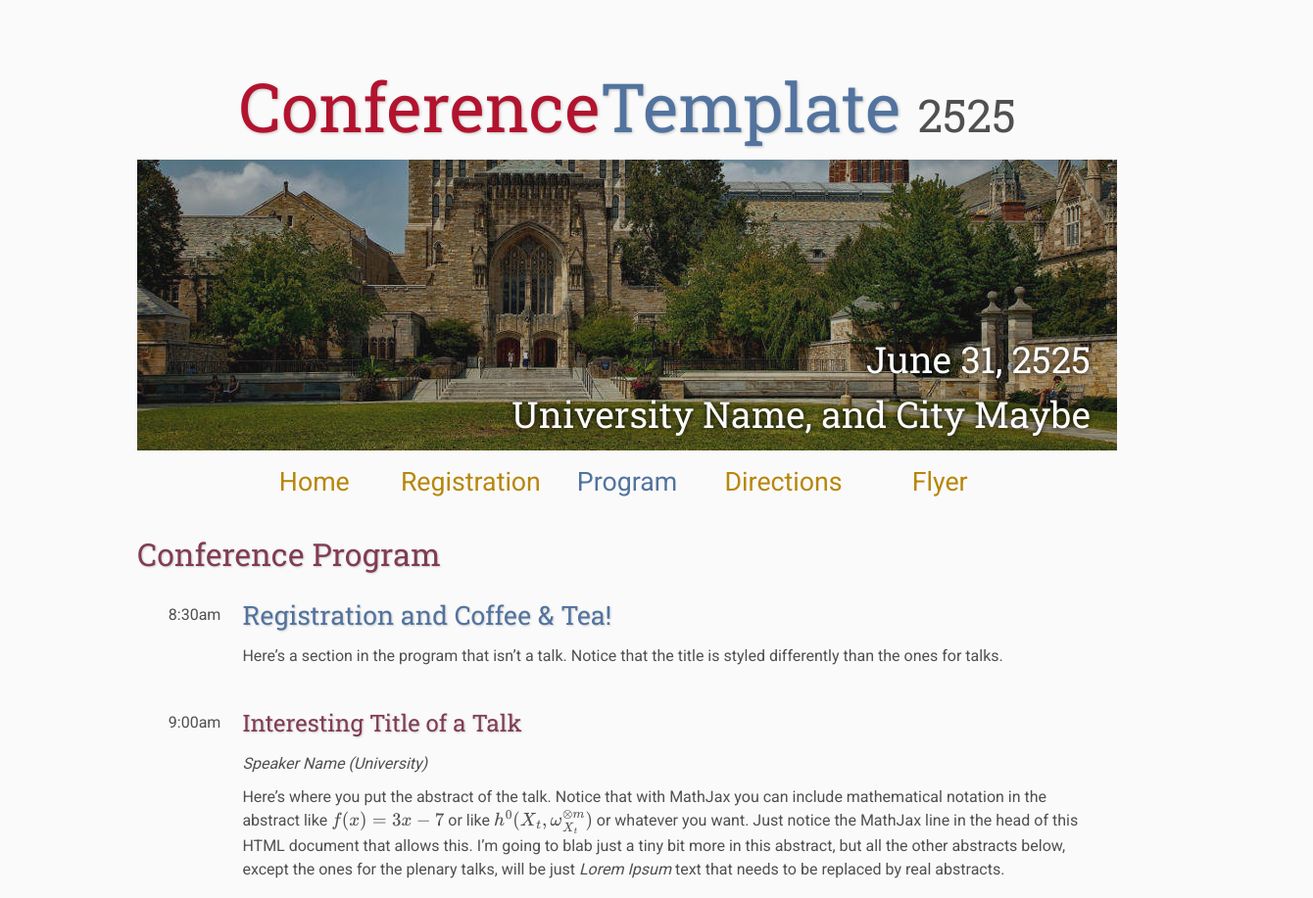
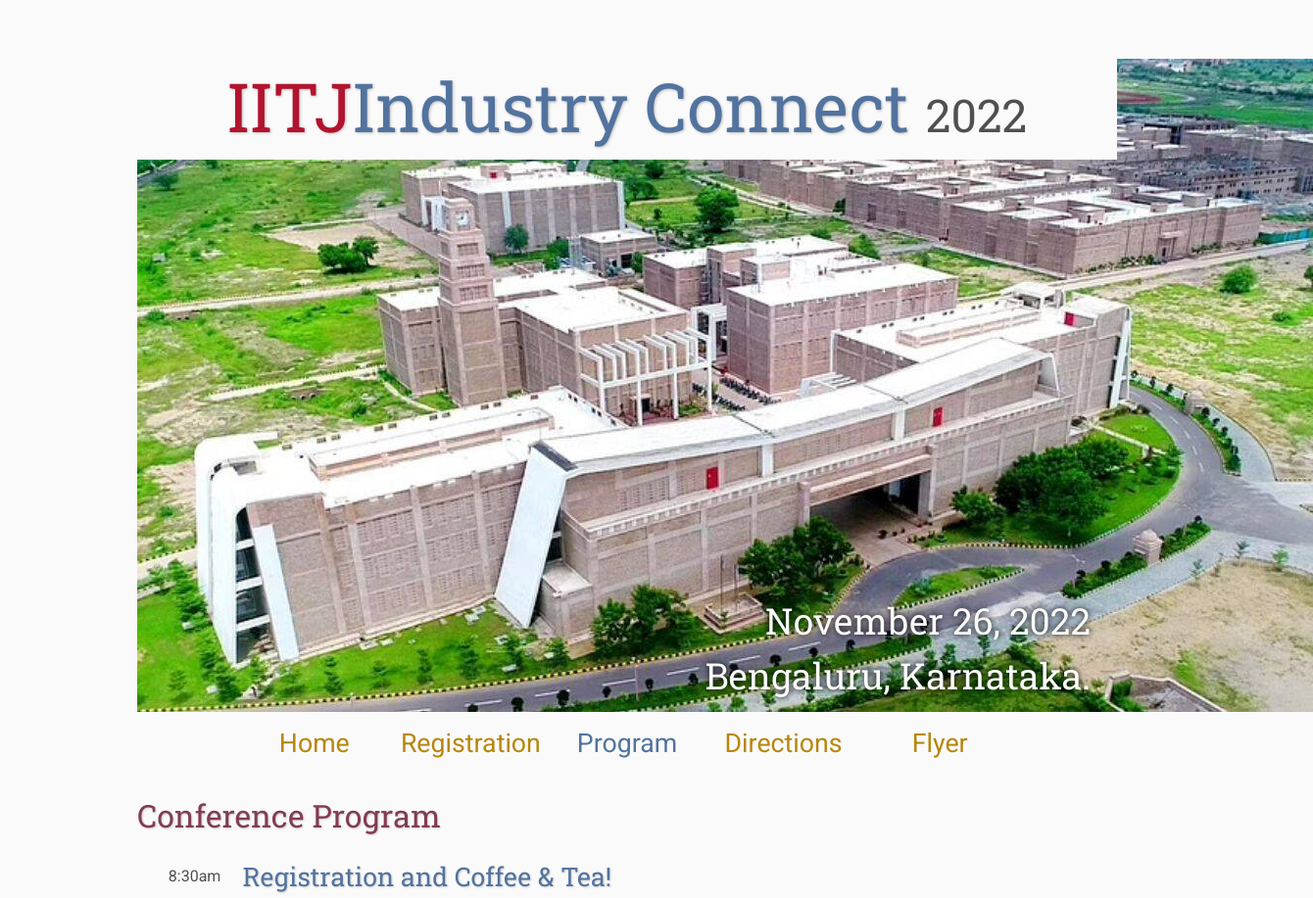
Before and after one commit to dipsankarb/iitj-industry-connect, a plain HTML site: page program/index.html in a window 1280 px wide. Shown: the top 917 px of the page at 98% size, 1340 px wide, since content can reach past the window. Drawn offline with nearby package versions, Linux system fonts and the light colour scheme; some packages are replaced by stand-ins of ours; files that its build step writes are made by us from their sources.

Commit message:
Update index.html

```diff
--- a/program/index.html
+++ b/program/index.html
@@ -3,7 +3,7 @@
 
 <head>
     <base href="..">
-    <link rel="shortcut icon" type="image/png" href="assets/favicon.png"/>
+    <link rel="shortcut icon" type="image/png" href="assets/iitj_logo.jpg"/>
     <link rel="stylesheet" type="text/css" media="all" href="assets/main.css"/>
     <script type="text/javascript" async
         src="https://cdnjs.cloudflare.com/ajax/libs/mathjax/2.7.7/MathJax.js?config=default">
@@ -18,12 +18,12 @@
 <body>
 
     <div class="banner">
-        <img src="assets/banner.jpg" alt="Conference Template Banner">
+        <img src="assets/iitj.jpg" alt="Conference Template Banner">
         <div class="top-left">
-            <span class="title1">Conference</span><span class="title2">Template</span> <span class="year">2525</span>
+            <span class="title1">IITJ</span><span class="title2">Industry Connect</span> <span class="year">2022</span>
         </div>
         <div class="bottom-right">
-            June 31, 2525 <br> University Name, and City Maybe
+            November 26, 2022 <br> Bengaluru, Karnataka.
         </div>
     </div>
 
```
